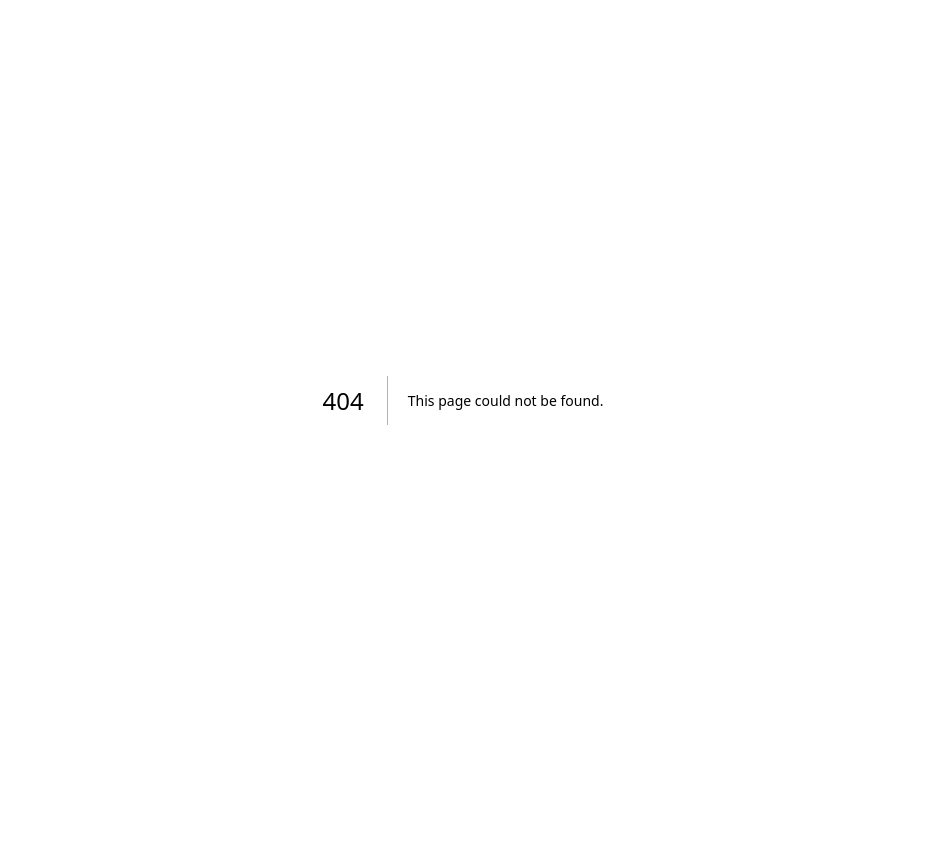
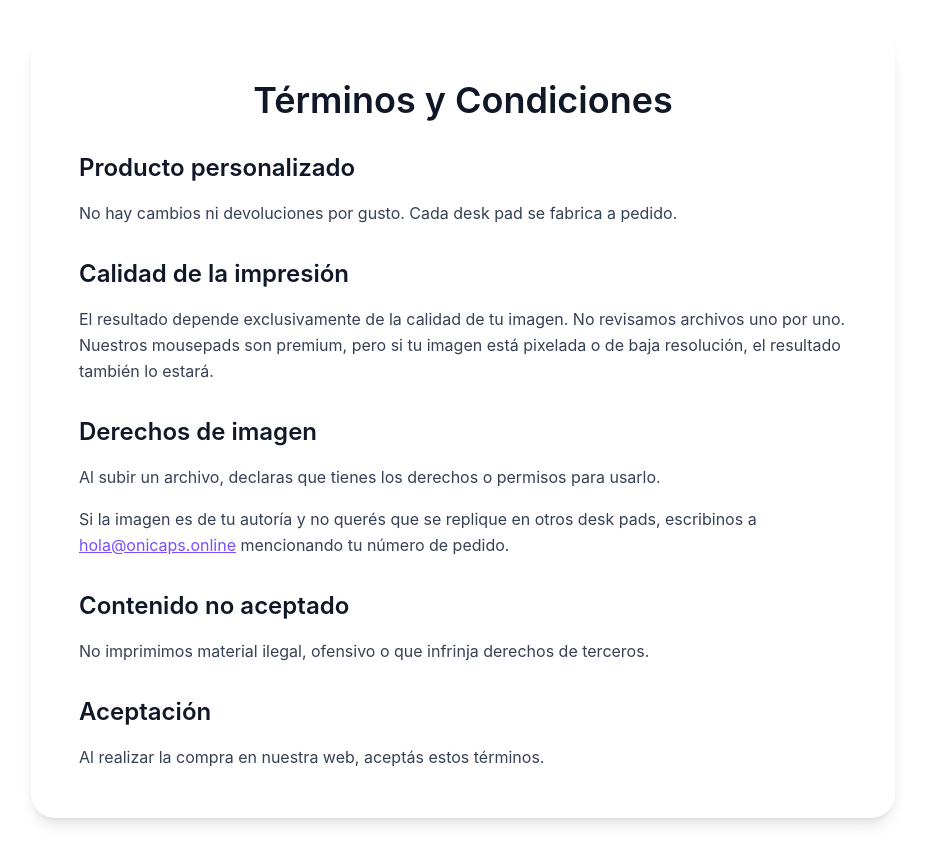
Before and after one commit to AlanFNL/onicustom-next, a Next.js app: page /terminos-y-condiciones in a window 1280 px wide. Before the commit this address had no page. Shown: the whole page, without its empty margins (177-1102 px from the left). Before the commit the page ends 800 px from the top, so only its background shows below. Built offline with nearby package versions, Linux system fonts and the light colour scheme.

Commit message:
added terms and conditions

```diff
--- a/src/app/components/ui/ConfirmationPopup.tsx
+++ b/src/app/components/ui/ConfirmationPopup.tsx
@@ -33,6 +33,7 @@ export default function ConfirmationPopup({
   const [generatedCode, setGeneratedCode] = useState("");
   const [isCopied, setIsCopied] = useState(false);
   const [error, setError] = useState<string | null>(null);
+  const [acceptTerms, setAcceptTerms] = useState(false);
 
   // Generate a random 6-character alphanumeric code
   const generateRandomCode = () => {
@@ -164,6 +165,7 @@ export default function ConfirmationPopup({
     setGeneratedCode("");
     setIsCopied(false);
     setError(null);
+    setAcceptTerms(false);
   };
 
   const handleClose = () => {
@@ -181,6 +183,10 @@ export default function ConfirmationPopup({
         console.error("Failed to copy code:", err);
       }
     }
+  };
+
+  const openTermsAndConditions = () => {
+    window.open("/terminos-y-condiciones", "_blank");
   };
 
   return (
@@ -342,9 +348,37 @@ export default function ConfirmationPopup({
                         />
                       </div>
 
+                      {/* Terms and Conditions Checkbox */}
+                      <div className="flex items-start space-x-3 select-none">
+                        <motion.input
+                          type="checkbox"
+                          id="acceptTerms"
+                          checked={acceptTerms}
+                          onChange={(e) => setAcceptTerms(e.target.checked)}
+                          className="mt-1 w-4 h-4 text-[#7a4dff] bg-gray-100 border-gray-300 rounded focus:ring-[#7a4dff] focus:ring-2"
+                          required
+                          whileFocus={{ scale: 1.1 }}
+                          transition={{ duration: 0.2 }}
+                        />
+                        <motion.label
+                          htmlFor="acceptTerms"
+                          className="text-sm text-gray-700 leading-relaxed"
+                          transition={{ duration: 0.2 }}
+                        >
+                          Acepto los{" "}
+                          <button
+                            type="button"
+                            onClick={openTermsAndConditions}
+                            className="text-[#7a4dff] hover:text-[#6b42e6] cursor-pointer underline font-medium transition-colors duration-200"
+                          >
+                            términos y condiciones
+                          </button>
+                        </motion.label>
+                      </div>
+
                       <motion.button
                         type="submit"
-                        disabled={isSubmitting || !email}
+                        disabled={isSubmitting || !email || !acceptTerms}
                         className="w-full py-3 bg-[#7a4dff] text-white rounded-2xl font-medium hover:bg-[#6b42e6] disabled:opacity-50 disabled:cursor-not-allowed transition-colors duration-200"
                         whileHover={{ scale: isSubmitting ? 1 : 1.02 }}
                         whileTap={{ scale: isSubmitting ? 1 : 0.98 }}
--- /dev/null
+++ b/src/app/terminos-y-condiciones/page.tsx
@@ -0,0 +1,98 @@
+"use client";
+
+import { motion } from "framer-motion";
+
+export default function TerminosYCondiciones() {
+  return (
+    <div className="min-h-screen bg-white">
+      <div className="container mx-auto px-4 py-8 max-w-4xl">
+        <motion.div
+          initial={{ opacity: 0, y: 20 }}
+          animate={{ opacity: 1, y: 0 }}
+          transition={{ duration: 0.6, ease: [0.32, 0.72, 0, 1] }}
+          className="bg-white rounded-3xl shadow-lg p-8 md:p-12"
+        >
+          <motion.h1
+            initial={{ opacity: 0, y: -10 }}
+            animate={{ opacity: 1, y: 0 }}
+            transition={{ duration: 0.6, delay: 0.1 }}
+            className="text-3xl md:text-4xl font-semibold text-gray-900 mb-8 text-center"
+          >
+            Términos y Condiciones
+          </motion.h1>
+
+          <motion.div
+            initial={{ opacity: 0, y: 20 }}
+            animate={{ opacity: 1, y: 0 }}
+            transition={{ duration: 0.6, delay: 0.2 }}
+            className="prose prose-lg max-w-none text-gray-700"
+          >
+            <div className="space-y-8">
+              <div>
+                <h2 className="text-2xl font-semibold text-gray-900 mb-4">
+                  Producto personalizado
+                </h2>
+                <p className="text-gray-700 leading-relaxed">
+                  No hay cambios ni devoluciones por gusto. Cada desk pad se
+                  fabrica a pedido.
+                </p>
+              </div>
+
+              <div>
+                <h2 className="text-2xl font-semibold text-gray-900 mb-4">
+                  Calidad de la impresión
+                </h2>
+                <p className="text-gray-700 leading-relaxed">
+                  El resultado depende exclusivamente de la calidad de tu
+                  imagen. No revisamos archivos uno por uno. Nuestros mousepads
+                  son premium, pero si tu imagen está pixelada o de baja
+                  resolución, el resultado también lo estará.
+                </p>
+              </div>
+
+              <div>
+                <h2 className="text-2xl font-semibold text-gray-900 mb-4">
+                  Derechos de imagen
+                </h2>
+                <p className="text-gray-700 leading-relaxed mb-4">
+                  Al subir un archivo, declaras que tienes los derechos o
+                  permisos para usarlo.
+                </p>
+                <p className="text-gray-700 leading-relaxed">
+                  Si la imagen es de tu autoría y no querés que se replique en
+                  otros desk pads, escribinos a{" "}
+                  <a
+                    href="mailto:hola@onicaps.online"
+                    className="text-[#7a4dff] hover:text-[#6b42e6] underline transition-colors duration-200"
+                  >
+                    hola@onicaps.online
+                  </a>{" "}
+                  mencionando tu número de pedido.
+                </p>
+              </div>
+
+              <div>
+                <h2 className="text-2xl font-semibold text-gray-900 mb-4">
+                  Contenido no aceptado
+                </h2>
+                <p className="text-gray-700 leading-relaxed">
+                  No imprimimos material ilegal, ofensivo o que infrinja
+                  derechos de terceros.
+                </p>
+              </div>
+
+              <div>
+                <h2 className="text-2xl font-semibold text-gray-900 mb-4">
+                  Aceptación
+                </h2>
+                <p className="text-gray-700 leading-relaxed">
+                  Al realizar la compra en nuestra web, aceptás estos términos.
+                </p>
+              </div>
+            </div>
+          </motion.div>
+        </motion.div>
+      </div>
+    </div>
+  );
+}
```
